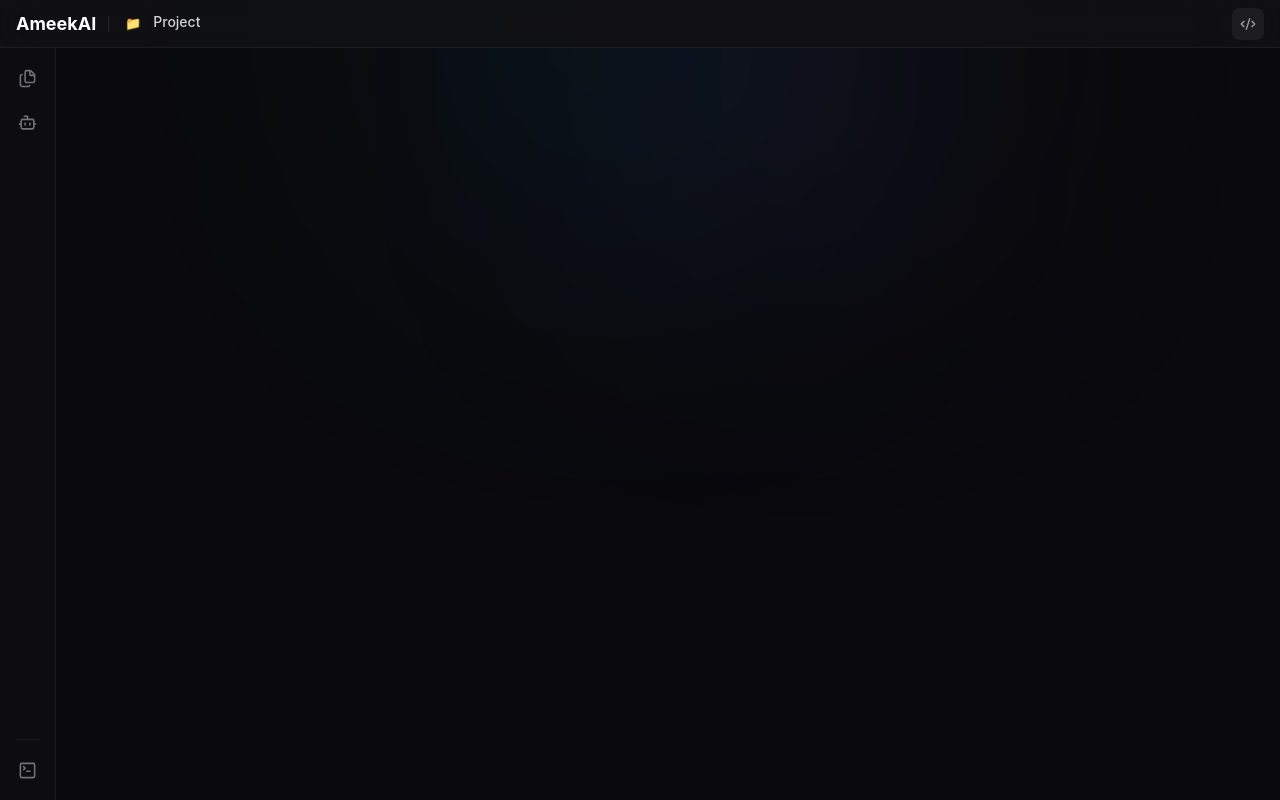
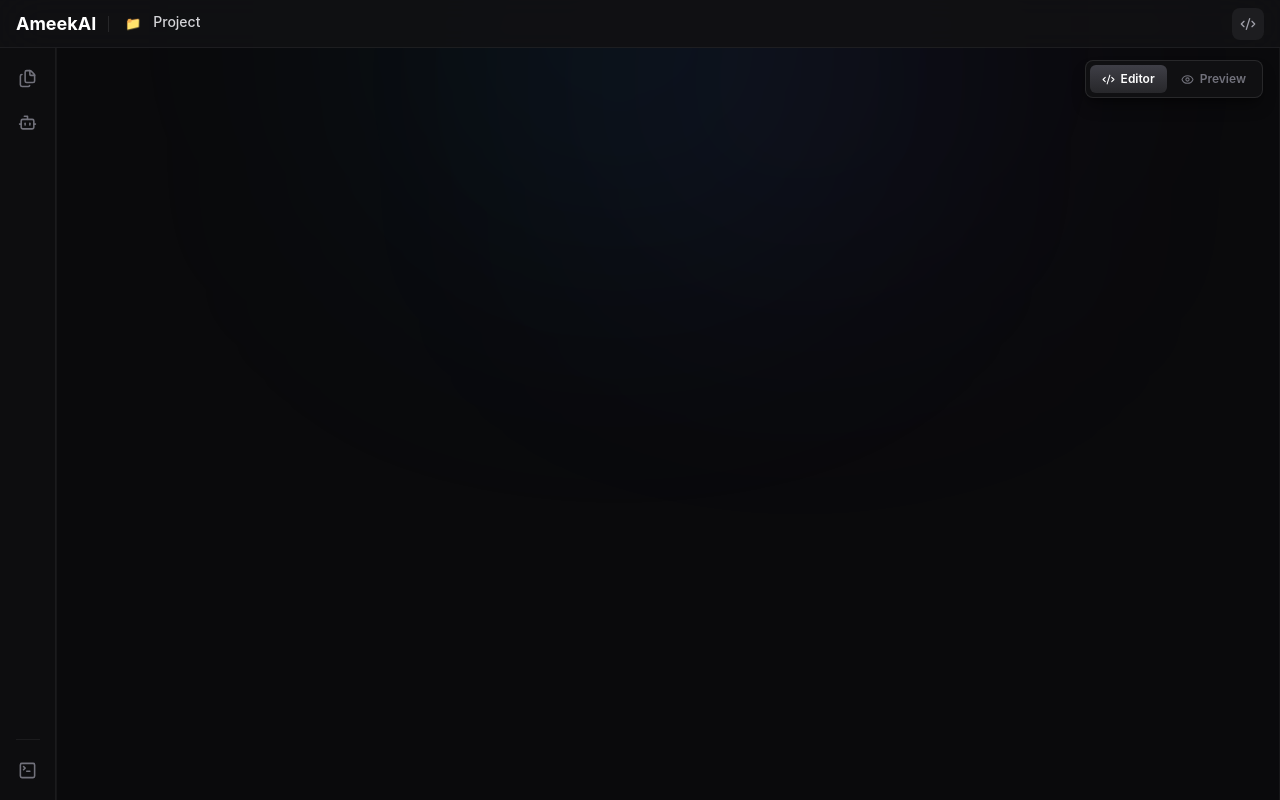
Before and after one commit to realsameek-collab/ameeks-vs, a React app in the folder frontend/: page /project/1 in a window 1280 px wide. Built offline with nearby package versions, Linux system fonts and the light colour scheme; no server answers; the HTML template or start-up script is replaced by a standard one.

Commit message:
preview full screen code review

```diff
--- a/frontend/src/components/Folder.jsx
+++ b/frontend/src/components/Folder.jsx
@@ -1,11 +1,10 @@
 import React, { useState } from 'react'
-import { AnimatePresence, motion } from 'motion/react'
+import { motion } from 'motion/react'
 import {
     ChevronRight,
     FolderClosed,
     FolderOpen,
     File,
-    FilePlus,
     FolderPlus,
     FilePlus2,
     Pencil,
@@ -50,7 +49,6 @@ function Folder({
     const [creatingFolderIn, setCreatingFolderIn] = useState(null)
     const [creatingFileIn, setCreatingFileIn] = useState(null)
     const [creationError, setCreationError] = useState("")
-    const [menuPosition, setMenuPosition] = useState(null)
 
     const handleCreateFolder = async () => {
         const result = await createFolder({ projectId, name: folderName, parentId: node?._id })
@@ -111,7 +109,8 @@ function Folder({
     }
 
     if (node.type == 'file') {
-        const extension = node?.name?.split('.').pop()?.toLowerCase()
+        const fileName = node?.name?.toLowerCase() || ''
+        const extension = fileName.split('.').pop()?.toLowerCase()
 
         const fileIcons = {
             py: [SiPython, 'text-[#3776AB]'],
@@ -147,7 +146,18 @@ function Folder({
             dockerfile: [SiDocker, 'text-[#2496ED]']
         }
 
-        const [FileIcon, FileColor] = fileIcons[extension] || [File, 'text-zinc-400']
+        let FileIcon
+        let FileColor
+
+        if (
+            fileName === '.env' ||
+            fileName.startsWith('.env.')
+        ) {
+            FileIcon = File
+            FileColor = 'text-[#ECD53F]'
+        } else {
+            ;[FileIcon, FileColor] = fileIcons[extension] || [File, 'text-zinc-400']
+        }
 
         return (
             <div className='relative'>
--- a/frontend/src/pages/ProjectPage.jsx
+++ b/frontend/src/pages/ProjectPage.jsx
@@ -7,7 +7,8 @@ import { getTree } from '../features/file'
 import { setCurrentProject } from '../redux/projectSlice'
 import ActivityBar from '../components/ActivityBar'
 import Explorer from '../components/Explorer'
-import { AnimatePresence } from 'motion/react'
+import { AnimatePresence, motion } from 'motion/react'
+import { Code2, Eye, Maximize2, Minimize2 } from 'lucide-react'
 
 function ProjectPage() {
 
@@ -15,7 +16,8 @@ function ProjectPage() {
   const [showChat, setShowChat] = useState(false)
   const [showTerminal, setShowTerminal] = useState(false)
   const [showpreview, setShowPreview] = useState(false)
-  const [tree,setTree] = useState([])
+  const [isPreviewFullScreen, setIsPreviewFullScreen] = useState(false)
+  const [tree, setTree] = useState([])
   const { id } = useParams()
   const dispatch = useDispatch()
   const currentProject = useSelector((state) => state.project.currentProject)
@@ -24,21 +26,29 @@ function ProjectPage() {
     setTree(data)
   }
   useEffect(() => {
-    loadTree()
+    let cancelled = false
+
+    const loadInitialData = async () => {
+      const treeData = await getTree(id)
+      if (!cancelled) setTree(treeData)
+
       // Redux is cleared on refresh, so load the project from the URL id when needed
-    if (currentProject?._id === id) return
+      if (currentProject?._id !== id) {
+        const projectData = await getProject(id)
+        if (!cancelled && projectData) dispatch(setCurrentProject(projectData))
+      }
+    }
 
-    const loadProject = async () => {
-      const data = await getProject(id)
-      if (data) dispatch(setCurrentProject(data))
+    loadInitialData()
+    return () => {
+      cancelled = true
     }
-    loadProject()
   }, [id, currentProject?._id, dispatch])
 
   return (
     <div className='relative flex h-screen flex-col overflow-hidden bg-[#0a0a0c]'>
-        <div className='pointer-events-none absolute -top-40 left-1/3 h-96 w-96 rounded-full bg-sky-500/10 blur-[140px]'/>
-        <div className='pointer-events-none absolute -top-20 right-1/4 h-80 w-80 rounded-full bg-violet-500/10 blur-[140px]'/>
+      <div className='pointer-events-none absolute -top-40 left-1/3 h-96 w-96 rounded-full bg-sky-500/10 blur-[140px]' />
+      <div className='pointer-events-none absolute -top-20 right-1/4 h-80 w-80 rounded-full bg-violet-500/10 blur-[140px]' />
       <TopBar
         showpreview={showpreview}
         setShowPreview={setShowPreview}
@@ -62,6 +72,70 @@ function ProjectPage() {
             />
           )}
         </AnimatePresence>
+        <div className='relative flex w-full min-w-0 flex-1 flex-col overflow-hidden border-x border-white/[0.05]'>
+          <div className='pointer-events-none absolute right-2 top-2 z-40 flex items-center gap-1.5 sm:right-4 sm:top-3 sm:gap-2'>
+            <AnimatePresence>
+              {showpreview && (
+                <motion.button
+                  initial={{ opacity: 0, scale: 0.9 }}
+                  animate={{ opacity: 1, scale: 1 }}
+                  exit={{ opacity: 0, scale: 0.9 }}
+                  type="button"
+                  onClick={() => setIsPreviewFullScreen((v) => !v)}
+                  title={isPreviewFullScreen ? "Exit fullscreen" : "Fullscreen preview"}
+                  className="pointer-events-auto flex items-center justify-center rounded-lg border border-white/10 bg-[#111113]/95 p-1.5 text-zinc-400 shadow-lg shadow-black/40 backdrop-blur hover:text-white sm:p-2"
+                >
+                  {isPreviewFullScreen ? <Minimize2 size={14} /> : <Maximize2 size={14} />}
+                </motion.button>
+              )}
+              <div
+                className="pointer-events-auto flex items-center gap-0.5 rounded-lg border border-white/10 bg-[#111113]/95 p-1
+                shadow-lg shadow-black/40 backdrop-blur"
+              >
+                <button
+                  onClick={() => {
+                    setShowPreview(false);
+                    setIsPreviewFullScreen(false);
+                  }}
+                  className={`relative flex items-center gap-1.5 rounded-md px-2 py-1 text-[11px] font-semibold transition-colors
+                    sm:px-3 sm:py-1.5 sm:text-xs ${!showpreview ? "text-white" : "text-zinc-500 hover:text-zinc-300"}`}
+                >
+                  {!showpreview && (
+                    <motion.div
+                      className="absolute inset-0 rounded-md bg-gradient-to-b from-zinc-700 to-zinc-800"
+                      transition={{ type: "spring", duration: 0.4, bounce: 0.15 }}
+                    />
+
+                  )
+                  }
+                  <Code2 size={13} className='relative'/>
+                  <span className='relative hidden sm:inline'>Editor</span>
+
+
+
+
+                </button>
+                <button onClick={() => setShowPreview(true)}
+                  className={`relative flex items-center gap-1.5 rounded-md px-2 py-1 text-[11px] font-semibold transition-colors
+                    sm:px-3 sm:py-1.5 sm:text-xs ${showpreview ? "text-white" : "text-zinc-500 hover:text-zinc-300"}`}
+                >
+                   {showpreview && (
+                    <motion.div
+                      className="absolute inset-0 rounded-md bg-gradient-to-b from-zinc-700 to-zinc-800"
+                      transition={{ type: "spring", duration: 0.4, bounce: 0.15 }}
+                    />
+
+                  )
+                  }
+                  <Eye size={13} className='relative'/>
+                 <span className='relative hidden sm:inline'>Preview</span>
+                </button>
+
+
+              </div>
+            </AnimatePresence>
+          </div>
+        </div>
       </div>
     </div>
   )
```
Lines whose indentation alone changed are shown as unchanged.
